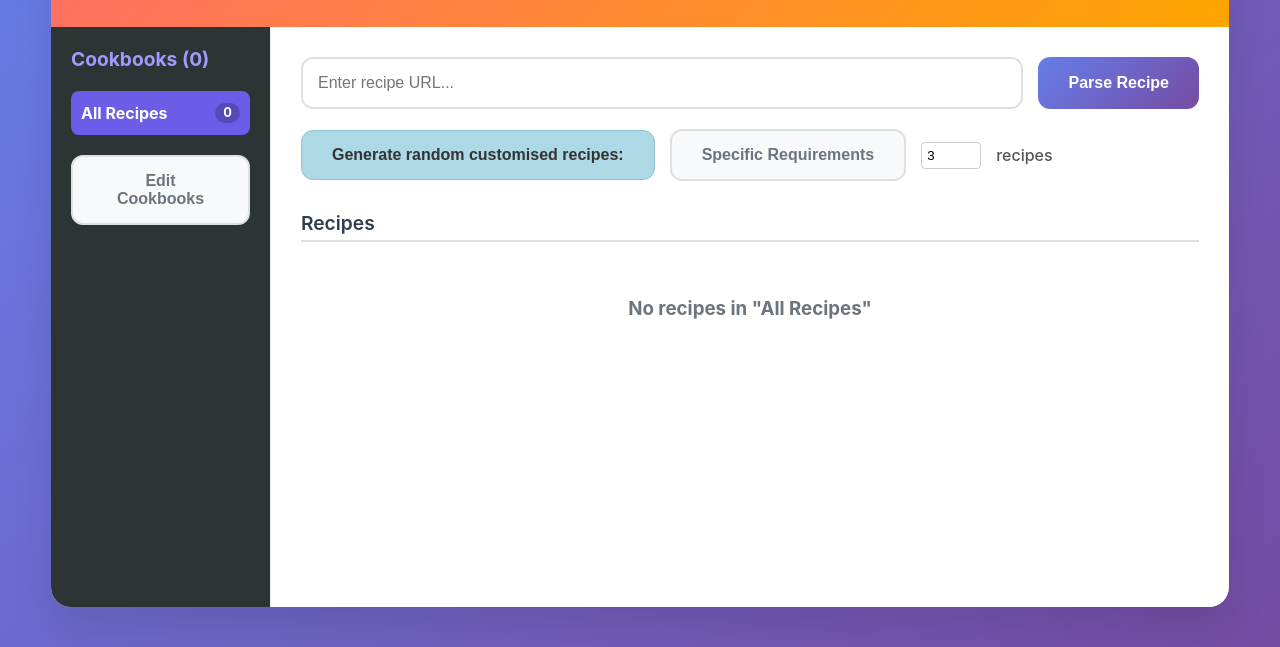
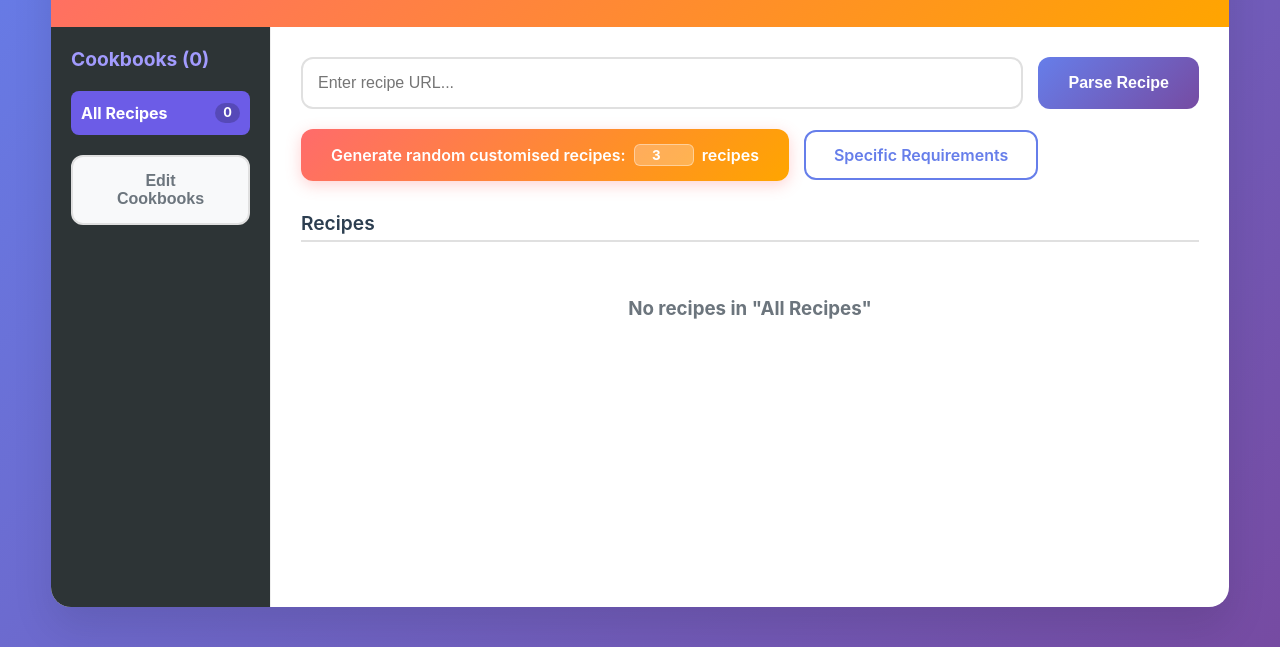
Before and after one commit to yuvi027/RecogniChef, a website: page index.html in a window 1280 px wide. Shown: the part 153-800 px from the top of the page. Drawn offline with Linux system fonts and the light colour scheme.

```diff
--- a/index.html
+++ b/index.html
@@ -32,14 +32,14 @@
                     </div>
 
                     <div class="input-group" style="margin-top: 15px; align-items: center;">
-                        <button class="btn" style="background-color: #add8e6; color: #333; border: 1px solid #90c2d3;" onclick="generateRandomRecipes()">
+                        <div class="btn btn-generator" onclick="if(event.target.tagName !== 'INPUT') generateRandomRecipes()">
                             Generate random customised recipes:
-                        </button>
-                        <button class="btn btn-secondary" onclick="openRequirementsModal()">
+                            <input type="number" id="randomRecipeCount" value="3" min="1" onclick="event.stopPropagation()">
+                            <span>recipes</span>
+                        </div>
+                        <button class="btn btn-requirements" onclick="openRequirementsModal()">
                             Specific Requirements
                         </button>
-                        <input type="number" id="randomRecipeCount" value="3" min="1" style="width: 60px; border-radius: 4px; border: 1px solid #ccc; padding: 5px;">
-                        <span style="font-weight: 500; color: #555;">recipes</span>
                     </div>
                 </div>
 
--- /dev/null
+++ b/package.json
@@ -0,0 +1,6 @@
+{
+  "dependencies": {
+    "@google/genai": "^1.47.0",
+    "dotenv": "^17.3.1"
+  }
+}
--- a/server/package.json
+++ b/server/package.json
@@ -11,8 +11,10 @@
   "license": "ISC",
   "description": "",
   "dependencies": {
+    "@google/genai": "^1.47.0",
     "body-parser": "^2.2.0",
     "cors": "^2.8.5",
+    "dotenv": "^17.3.1",
     "express": "^5.1.0",
     "recipe-scraper": "^1.4.1",
     "sqlite3": "^5.1.7"
--- a/style.css
+++ b/style.css
@@ -156,6 +156,65 @@ body {
     cursor: pointer;
     transition: all 0.3s;
 }
+
+.btn-generator {
+    background: linear-gradient(135deg, #ff6b6b, #ffa500);
+    color: white;
+    border: none;
+    box-shadow: 0 4px 15px rgba(255, 107, 107, 0.3);
+    display: flex;
+    align-items: center;
+    justify-content: center;
+    gap: 8px;
+    font-family: inherit;
+    font-size: 16px;
+    font-weight: 600;
+}
+
+.btn-generator:hover {
+    transform: translateY(-2px);
+    box-shadow: 0 6px 20px rgba(255, 107, 107, 0.4);
+}
+
+.btn-generator input[type="number"] {
+    background: rgba(255, 255, 255, 0.25);
+    color: white;
+    border: 1px solid rgba(255, 255, 255, 0.4);
+    border-radius: 6px;
+    padding: 2px 8px;
+    font-family: inherit;
+    font-weight: 700;
+    text-align: center;
+    width: 60px;
+    outline: none;
+    transition: all 0.2s;
+}
+
+.btn-generator input[type="number"]:focus {
+    background: rgba(255, 255, 255, 0.4);
+    border-color: white;
+}
+
+.btn-requirements {
+    background: transparent;
+    color: #667eea;
+    border: 2px solid #667eea;
+    display: flex;
+    align-items: center;
+    justify-content: center;
+    gap: 8px;
+    font-family: inherit;
+    font-size: 16px;
+    font-weight: 600;
+    padding: 13px 28px; /* accounts for 2px border */
+}
+
+.btn-requirements:hover {
+    background: rgba(102, 126, 234, 0.08);
+    transform: translateY(-2px);
+    box-shadow: 0 4px 10px rgba(102, 126, 234, 0.1);
+}
+
 
 .btn-primary {
     background: linear-gradient(135deg, #667eea, #764ba2);
```
Also changed, not shown: server/server.js (+35 -7 lines), 5 other files.
